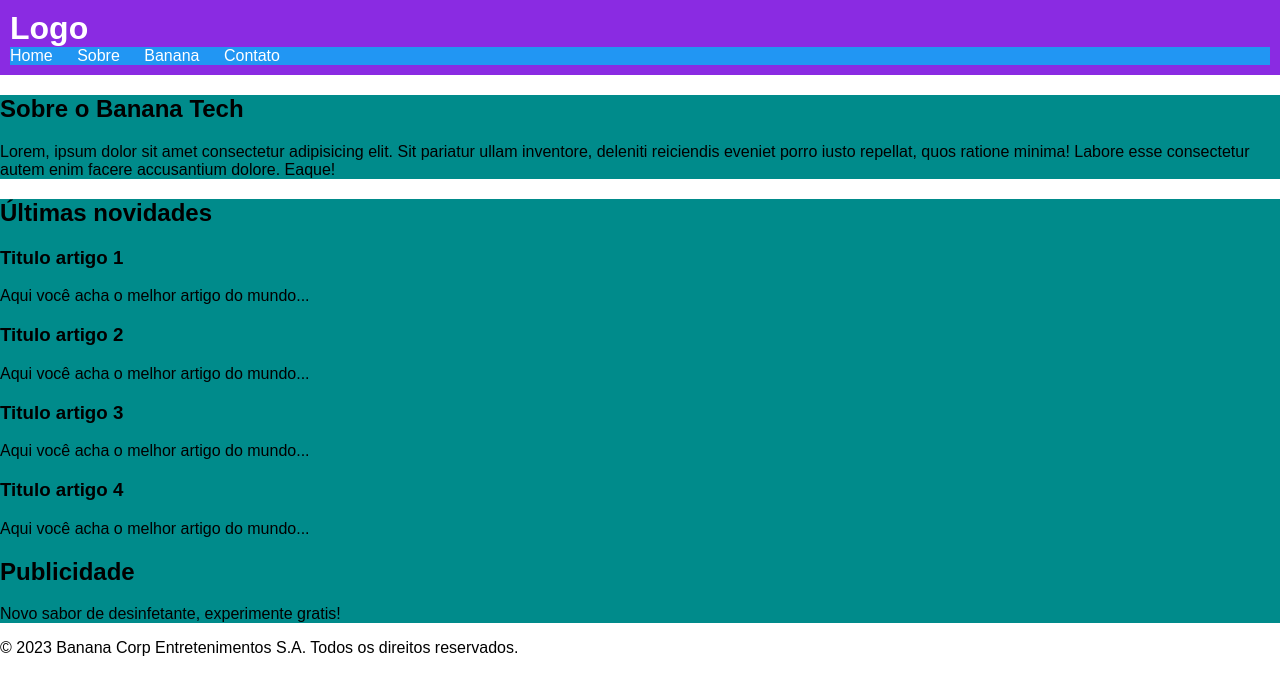
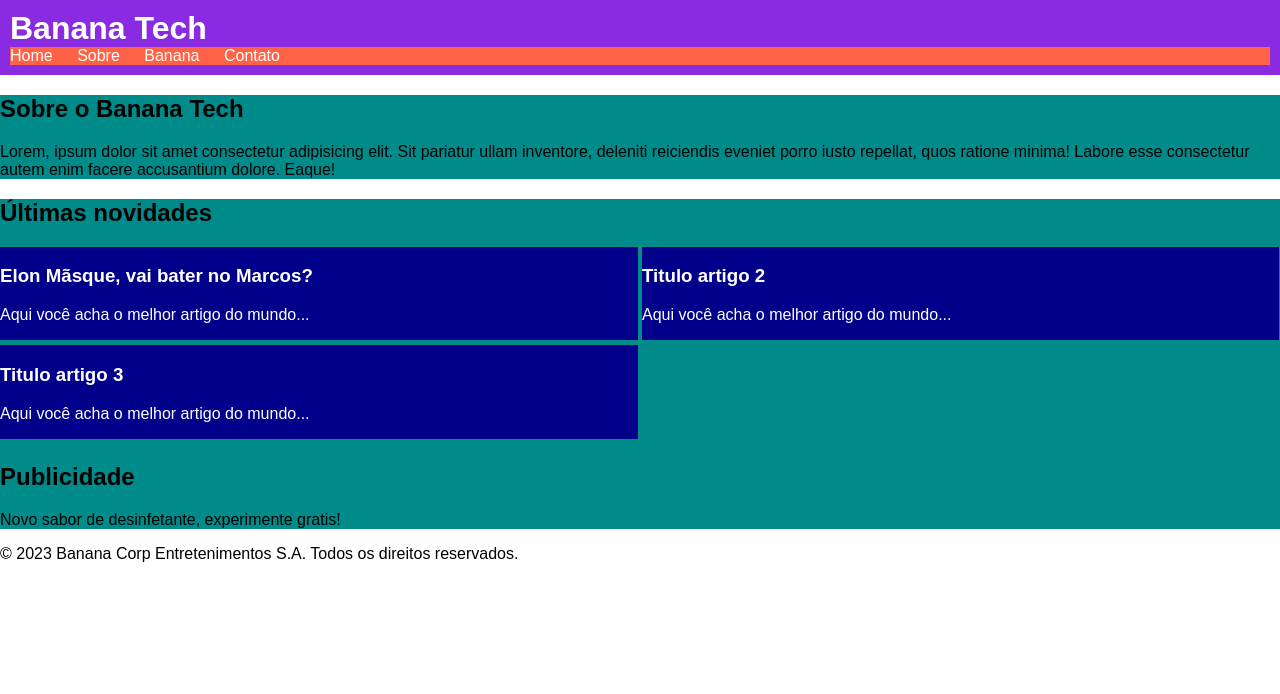
Before and after one commit to dkayke-aulas/Santander1004, a plain HTML site: page 02-aula/03-index.html in a window 1280 px wide. Drawn offline with Linux system fonts and the light colour scheme.

Commit message:
refact aula-02

```diff
--- a/02-aula/03-index.html
+++ b/02-aula/03-index.html
@@ -1,55 +1,14 @@
 <!DOCTYPE html>
 <html>
+
 <head>
     <title>Banana</title>
-    <style>
-        body {
-            font-family: Arial, Helvetica, sans-serif;
-            margin: 0;
-            padding: 0;
-        }
+    <link rel="stylesheet" href="./style.css">
+</head>
 
-        header {
-            background: blueviolet;
-            color: #fff;
-            padding: 10px;
-        }
-
-        h1 {
-            margin: 0;
-        }
-
-        nav {
-            background-color: darkblue;
-        }
-
-        nav ul {
-            background-color: #2196f3;
-            list-style: none;
-            margin: 0;
-            padding: 0;
-        }
-
-        nav ul li {
-            display: inline-block;
-            margin-right: 20px;
-        }
-
-        nav ul li a {
-            color: #fff;
-            text-decoration: none;
-        }
-
-        section {
-            background: darkcyan;
-        }
-
-
-    </style>
-</head>
 <body>
     <header>
-        <h1>Logo</h1>
+        <h1>Banana Tech</h1>
         <nav>
             <ul>
                 <li><a href="#">Home</a></li>
@@ -57,19 +16,21 @@
                 <li><a href="#">Banana</a></li>
                 <li><a href="#">Contato</a></li>
             </ul>
-        <nav>
+        </nav>
     </header>
 
-    <div id="main">
+    <main>
         <section>
             <h2>Sobre o Banana Tech</h2>
-            <p>Lorem, ipsum dolor sit amet consectetur adipisicing elit. Sit pariatur ullam inventore, deleniti reiciendis eveniet porro iusto repellat, quos ratione minima! Labore esse consectetur autem enim facere accusantium dolore. Eaque!</p>
+            <p>Lorem, ipsum dolor sit amet consectetur adipisicing elit. Sit pariatur ullam inventore, deleniti
+                reiciendis eveniet porro iusto repellat, quos ratione minima! Labore esse consectetur autem enim facere
+                accusantium dolore. Eaque!</p>
         </section>
 
         <section>
             <h2>Últimas novidades</h2>
             <article>
-                <h3>Titulo artigo 1</h3>
+                <h3>Elon Mãsque, vai bater no Marcos?</h3>
                 <p>Aqui você acha o melhor artigo do mundo...</p>
             </article>
             <article>
@@ -80,20 +41,16 @@
                 <h3>Titulo artigo 3</h3>
                 <p>Aqui você acha o melhor artigo do mundo...</p>
             </article>
-            <article>
-                <h3>Titulo artigo 4</h3>
-                <p>Aqui você acha o melhor artigo do mundo...</p>
-            </article>
 
             <aside>
                 <h2>Publicidade</h2>
                 <p>Novo sabor de desinfetante, experimente gratis!</p>
             </aside>
         </section>
+    </main>
+    <footer>
+        <p>&copy; 2023 Banana Corp Entretenimentos S.A. Todos os direitos reservados.</p>
+    </footer>
+</body>
 
-        <footer>
-            <p>&copy; 2023 Banana Corp Entretenimentos S.A. Todos os direitos reservados.</p>
-        </footer>
-    </div>
-</body>
 </html>
--- /dev/null
+++ b/02-aula/style.css
@@ -0,0 +1,52 @@
+body {
+    font-family: Arial, Helvetica, sans-serif;
+    margin: 0;
+    padding: 0;
+}
+
+header {
+    background: blueviolet;
+    color: #fff;
+    padding: 10px;
+}
+
+h1 {
+    margin: 0;
+}
+
+nav {
+    background-color: red;
+}
+
+nav ul {
+    /* background-color: #2196f3; */
+    list-style: none;
+    margin: 0;
+    padding: 0;
+}
+
+ul {
+    background: tomato;
+}
+
+nav ul li {
+    display: inline-block;
+    margin-right: 20px;
+}
+
+nav ul li a {
+    color: #fff;
+    text-decoration: none;
+}
+
+section {
+    background: darkcyan;
+}
+
+article {
+    background: darkblue;
+    color: #fff;
+    margin-bottom: 5px;
+    display: inline-block;
+    width: calc(50% - 2.5px);
+}
```
Also changed, not shown: 02-aula/01-index.html (+1 -1 lines), 02-aula/02-index.html (line endings or trailing spaces).
